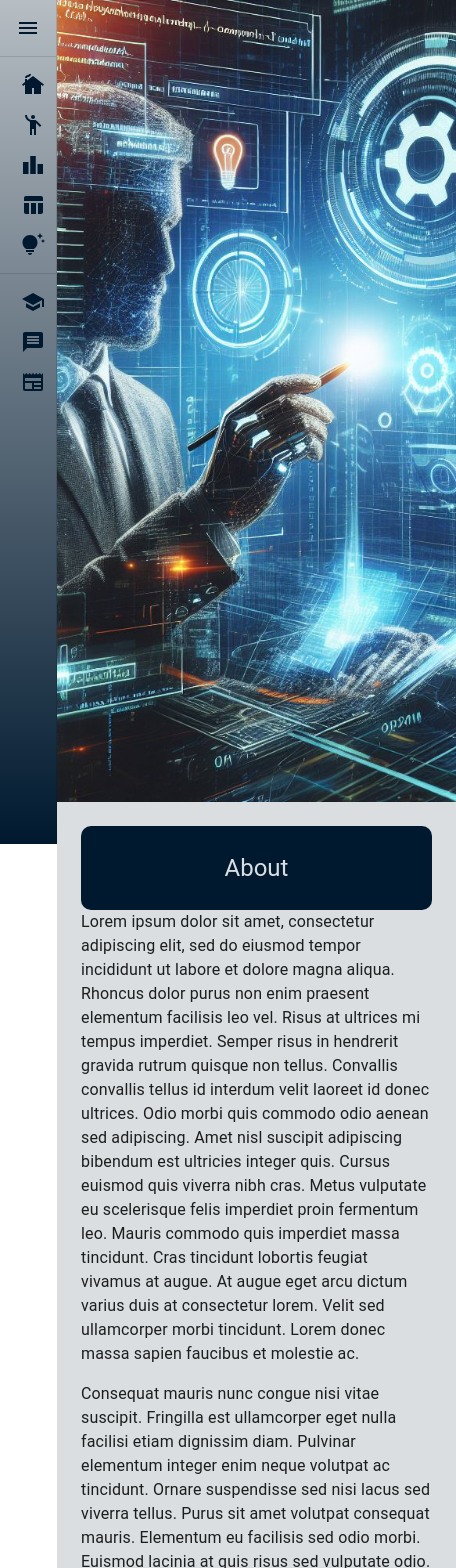
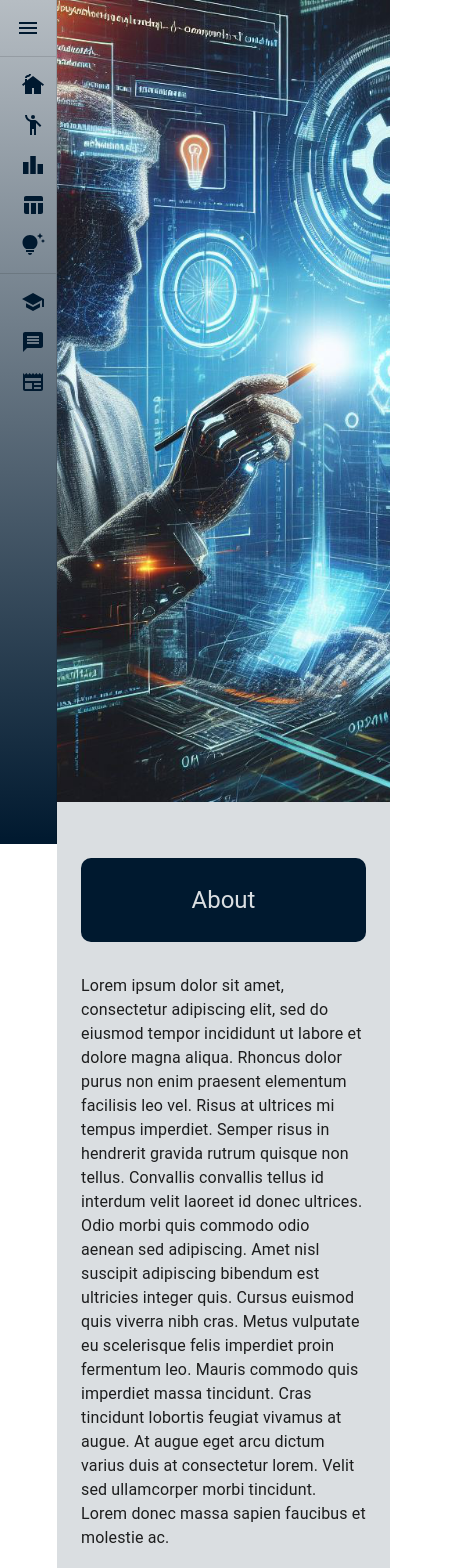
Before and after one commit to mrbraiant/new-portfolio, a Next.js app: page / in a window 390 px wide. Shown: the top 1568 px of the page, 456 px wide, since content can reach past the window. Built offline with nearby package versions, Linux system fonts and the light colour scheme.

Commit message:
fix: creating mobile experience

```diff
--- a/src/app/components/drawer/index.tsx
+++ b/src/app/components/drawer/index.tsx
@@ -140,6 +140,7 @@ export const MiniDrawer = () => {
     <Box
       sx={{
         display: 'flex',
+        width: '100%',
       }}
     >
       <CssBaseline />
@@ -269,7 +270,7 @@ export const MiniDrawer = () => {
           src={'/images/background.png'}
           priority
           loading="eager"
-          sizes="100vw"
+          // sizes="100vw"
           width={1100}
           height={600}
           style={{
--- a/src/app/components/sectionTitle/styles.ts
+++ b/src/app/components/sectionTitle/styles.ts
@@ -4,8 +4,9 @@ export const TitleWrapper = styled('div')({
   display: 'flex',
   alignItems: 'center',
   justifyContent: 'center',
-  width: '90vw',
+  width: '100%',
   height: '10vh',
   backgroundColor: '#00192F',
   borderRadius: 10,
+  margin: '2rem 0rem',
 });
```
